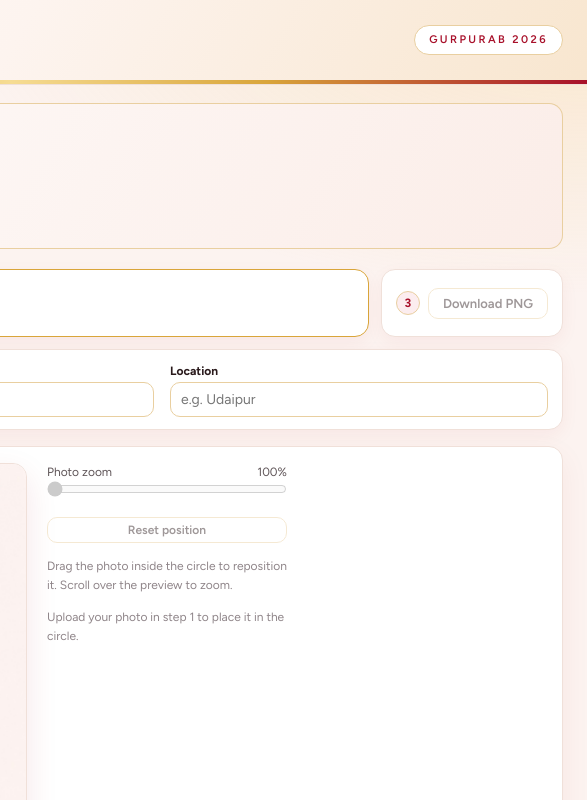
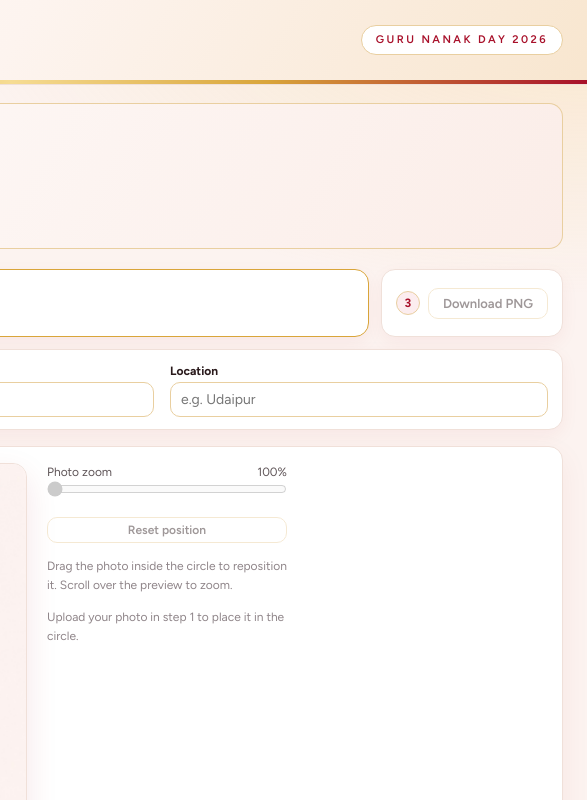
Before and after one commit to indiraivf2015/Gurunanak_Template, a plain HTML site: page Indira_Creative_Studio.html in a window 1280 px wide. Shown: the top 800 px of the page, 693-1280 px from the left. Drawn offline with nearby package versions, Linux system fonts and the light colour scheme.

Commit message:
Rename header badge to Guru Nanak Day 2026
Co-Authored-By: Claude Opus 5.5 <noreply@anthropic.com>

```diff
--- a/Indira_Creative_Studio.html
+++ b/Indira_Creative_Studio.html
@@ -276,7 +276,7 @@
       <strong>Happy <em>Guru Nanak Jayanti</em></strong>
       <span>Creative Studio · Indira IVF</span>
     </div>
-    <div class="hd-date">Gurpurab 2026</div>
+    <div class="hd-date">Guru Nanak Day 2026</div>
   </div>
   <div class="hd-bar"></div>
 </header>
```
